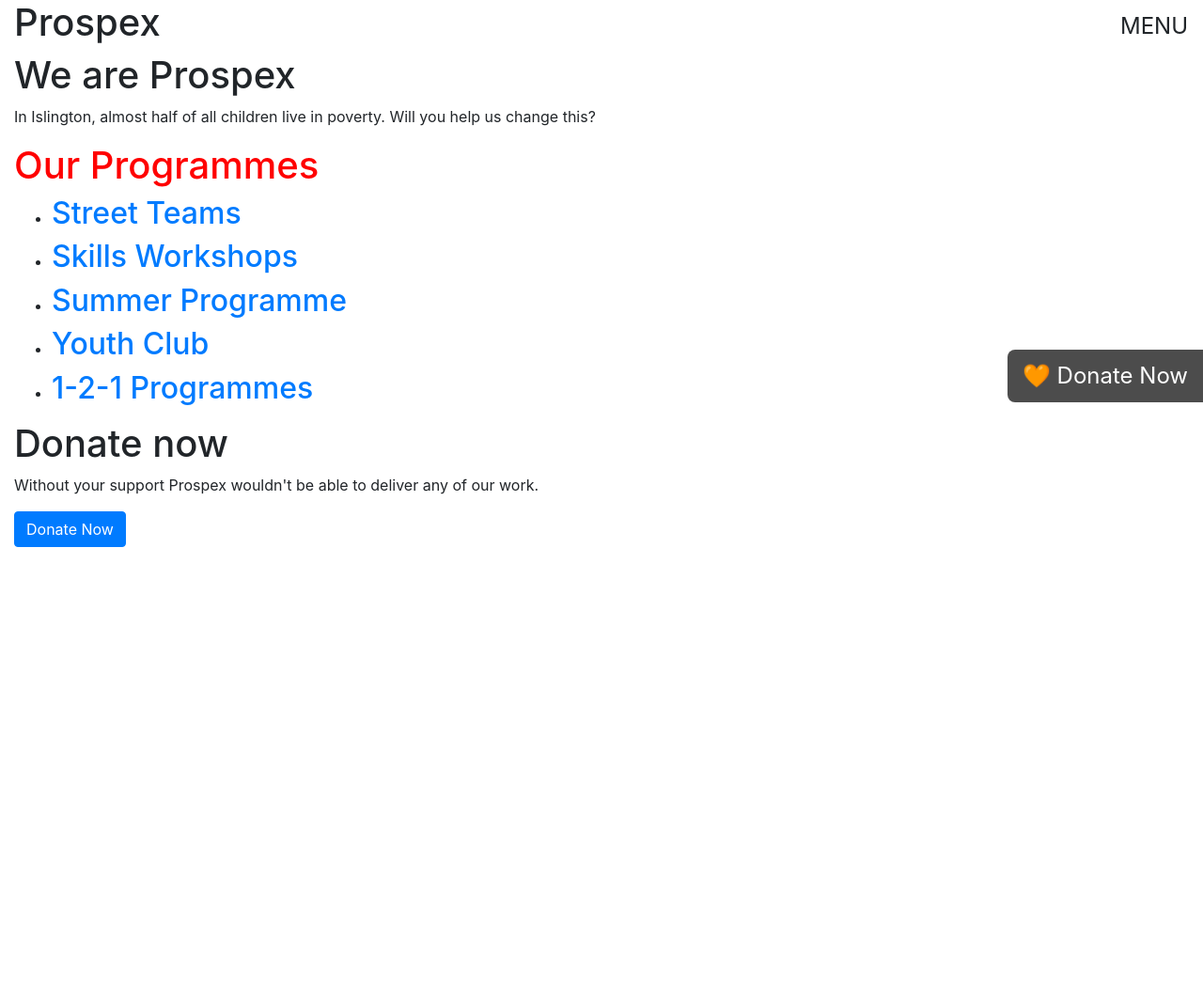
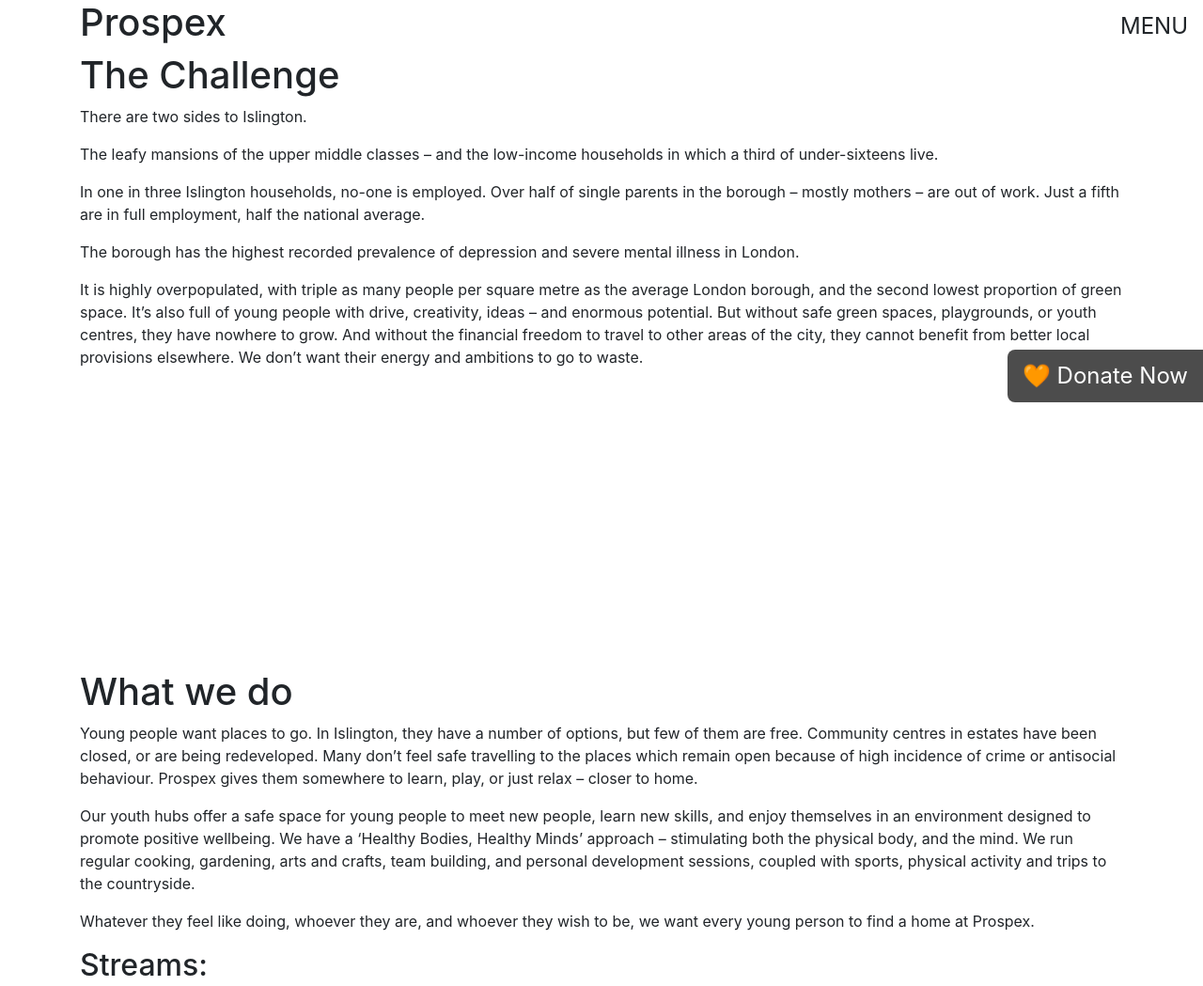
Before and after one commit to adaapp/prospex-website, a plain HTML site: page index.html in a window 1280 px wide. Shown: the top 1049 px of the page at 94% size. Before the commit the page ends 800 px from the top, so only its background shows below. Drawn offline with nearby package versions, Linux system fonts and the light colour scheme.

Commit message:
Add proper content

```diff
--- a/index.html
+++ b/index.html
@@ -14,13 +14,13 @@
 
 
 
-    <header class="container-fluid">
+    <header class="container">
         <h1>Prospex</h1>
     </header>
 
     <span class="nav-toggle">MENU</span>
     <div class="nav-box closed">
-      <nav class="primary">
+      <nav class="primary" aria-label="Main navigation">
         <ul>
             <li><a hr ef="#programmes" title="Our programmes">Programmes</a></li>
             <li><a href="donate.html" title="Donate">Donate</a></li>
@@ -29,17 +29,26 @@
       </nav>
     </div>
 
-    <main class="container-fluid">
-        <section id="mission-statement">
-            <h1>We are Prospex</h1>
-            <p>In Islington, almost half of all children <span>live in poverty</span>. Will you help us change this?</p>
-        </section>
-        <section id="who-we-are">
+    <main class="container">
+        <section id="the-challenge">
+            <h1>The Challenge</h1>
+            <p>There are two sides to Islington.</p>
+            <p>The leafy mansions of the upper middle classes – and the low-income households in which a third of under-sixteens live.</p>
+            <p>In one in three Islington households, no-one is employed. Over half of single parents in the borough – mostly mothers – are out of work. Just a fifth are in full employment, half the national average.</p>
+            <p>The borough has the highest recorded prevalence of depression and severe mental illness in London. </p>
+            <p>It is highly overpopulated, with triple as many people per square metre as the average London borough, and the second lowest proportion of green space.
+            It’s also full of young people with drive, creativity, ideas – and enormous potential. But without safe green spaces, playgrounds, or youth centres, they have nowhere to grow. And without the financial freedom to travel to other areas of the city, they cannot benefit from better local provisions elsewhere. We don’t want their energy and ambitions to go to waste.</p>
 
         </section>
-        <section id="programmes">
-            <h1>Our Programmes</h1>
-            <ul>
+        <section id="what-we-do">
+            <h1>What we do</h1>
+            <p>Young people want places to go. In Islington, they have a number of options, but few of them are free. Community centres in estates have been closed, or are being redeveloped. Many don’t feel safe travelling to the places which remain open because of high incidence of crime or antisocial behaviour. Prospex gives them somewhere to learn, play, or just relax – closer to home. </p>
+            <p>Our youth hubs offer a safe space for young people to meet new people, learn new skills, and enjoy themselves in an environment designed to promote positive wellbeing. We have a ‘Healthy Bodies, Healthy Minds’ approach – stimulating both the physical body, and the mind. We run regular cooking, gardening, arts and crafts, team building, and personal development sessions, coupled with sports, physical activity and trips to the countryside. </p>
+            <p>Whatever they feel like doing, whoever they are, and whoever they wish to be, we want every young person to find a home at Prospex. </p>
+
+            <h2>Streams:</h2>
+
+            <ol>
                 <li>
                     <a href="./programmes.html" title="Prospex Street Teams">
                         <h2>Street Teams</h2>
@@ -65,7 +74,13 @@
                         <h2>1-2-1 Programmes</h2>
                     </a>
                 </li>
-            </ul>
+            </ol>
+        </section>
+        <section id="why-we-are-different">
+            <h1>Why We’re Different</h1>
+            <p>Our team does more than just meet and engage with young people within the confines of the centre. </p>
+            <p>We have been advocates for our children and teens with school, the police, and other authorities.  We meet with parents and their peers to help mediate conflicts, and accompany them to meetings or important appointments to provide support. If we feel their voices are not being heard, we speak up, and encourage them to do the same. We listen when they need us to, and signpost them to other organisations where necessary.</p>
+            <p>Our team and volunteers build lasting, meaningful relationships with the young people who come to us. We let them be themselves and engage in positive activities designed to promote and stimulate healthy bodies and healthy minds. </p>
         </section>
         <section id="fundraising">
             <h1>Donate now</h1>
@@ -73,7 +88,7 @@
             <a class="btn btn-primary" href="#fundraising" title="Donate to Prospex now">Donate Now</a>
         </section>
     </main>
-    <footer class="container-fluid">
+    <footer class="container">
 
     </footer>
 
--- a/js/nav-toggle.js
+++ b/js/nav-toggle.js
@@ -2,6 +2,8 @@
 var navToggleButton = document.querySelector('.nav-toggle');
 var navBox = document.querySelector('.nav-box');
 
+var missionStatementSection = document.getElementById('mission-statement')
+var mainWrapper = document.getElementsByClassName('container-fluid')
 navToggleButton.addEventListener('click', toggleClass);
 
 function toggleClass(){
--- a/style/main.css
+++ b/style/main.css
@@ -1,3 +1,12 @@
+/* Main website layout */
+
+main section {
+    margin-bottom: 20rem;
+}
+
+
+
+
 /* Simple show and hide navigation widget */
 
 .nav-toggle {
```
